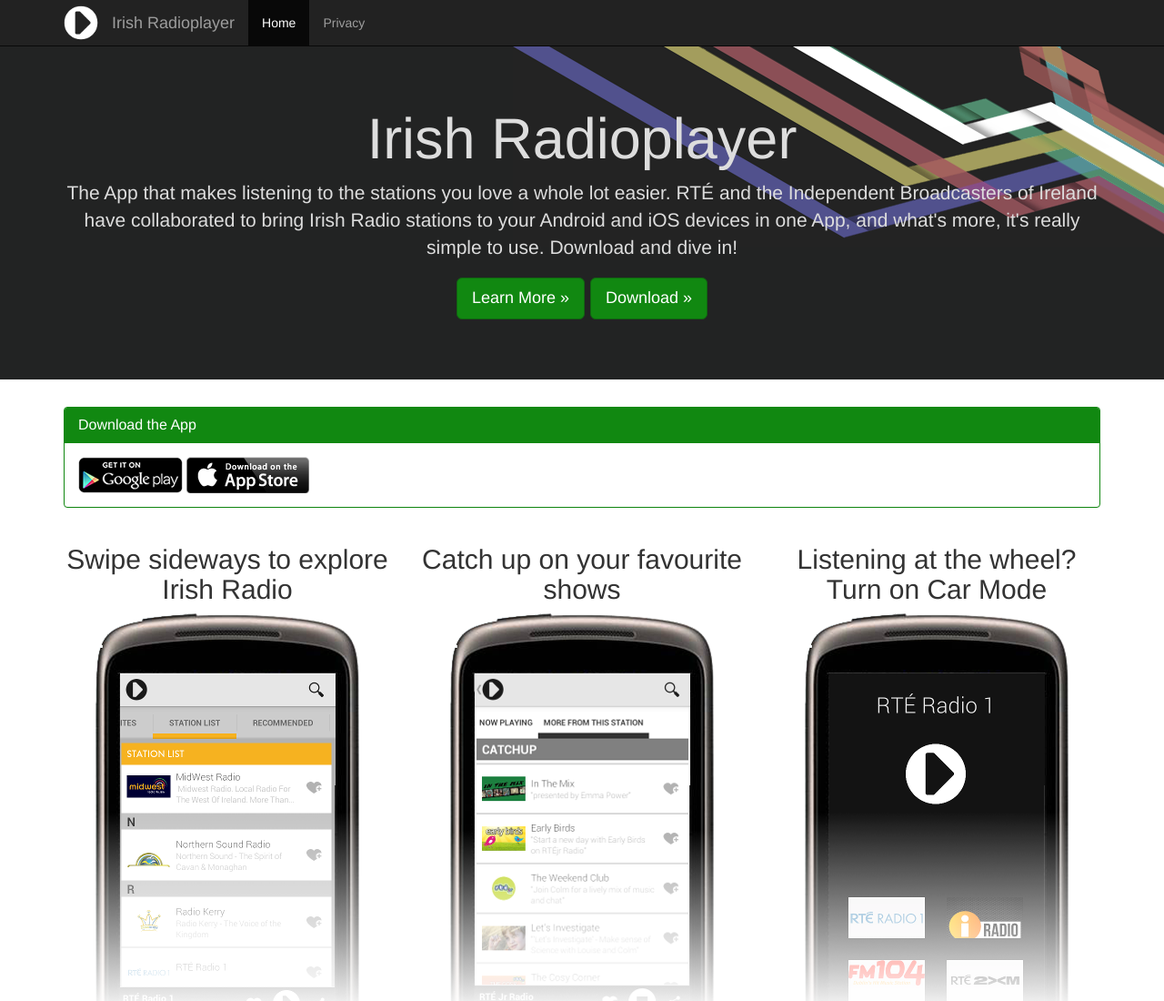
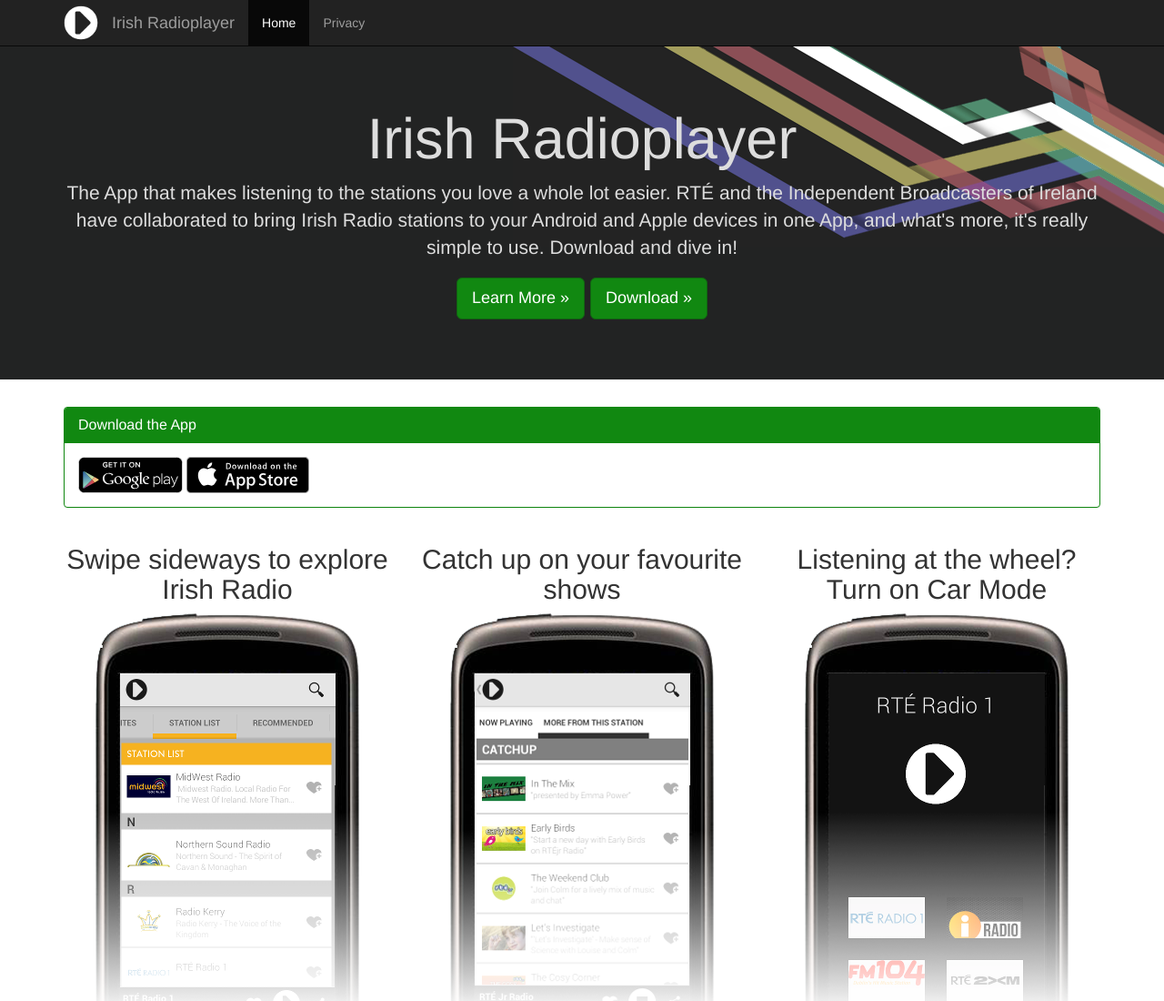
Before and after one commit to ian-llewellyn/radioplayer.ie, a plain HTML site: page index.html in a window 1280 px wide. Shown: the top 1100 px of the page at 91% size. Drawn offline with nearby package versions, Linux system fonts and the light colour scheme.

Commit message:
Changed from PNG to SVG graphics for badges. Updated test in main body. Fixed very minor HTML prettiness.

```diff
--- a/index.html
+++ b/index.html
@@ -38,7 +38,7 @@
             <span class="icon-bar"></span>
             <span class="icon-bar"></span>
           </button>
-          <a class="navbar-brand" href="#" ><img src="images/play-logo.png" alt="Irish Radioplayer Play Logo"/></a>
+          <a class="navbar-brand" href="#"><img src="images/play-logo.png" alt="Irish Radioplayer Play Logo"/></a>
         </div>
         <div id="navbar" class="navbar-collapse collapse">
           <span class="navbar-brand">Irish Radioplayer</span>
@@ -54,7 +54,7 @@
     <div class="jumbotron">
       <div class="container">
         <h1>Irish Radioplayer</h1>
-        <p>The App that makes listening to the stations you love a whole lot easier. RTÉ and the Independent Broadcasters of Ireland have collaborated to bring Irish Radio stations to your Android and iOS devices in one App, and what's more, it's really simple to use. Download and dive in!</p>
+        <p>The App that makes listening to the stations you love a whole lot easier. RTÉ and the Independent Broadcasters of Ireland have collaborated to bring Irish Radio stations to your Android and Apple devices in one App, and what's more, it's really simple to use. Download and dive in!</p>
         <p><a class="btn btn-primary btn-lg" href="#features" role="button">Learn More &raquo;</a><a class="btn btn-primary btn-lg" href="#download" role="button">Download &raquo;</a></p>
       </div>
     </div>
@@ -65,8 +65,10 @@
           <h3 class="panel-title"><a name="download" id="download">Download the App</a></h3>
         </div>
         <div class="panel-body">
-          <a href="#"><img src="images/googleplay.png"/></a>
-          <a href="#"><img src="images/appstore.png"/></a>
+          <a href="https://play.google.com/store/apps/details?id=Irish Radioplayer">
+            <img alt="Get it on Google Play" src="images/googleplay.svg" style="height: 40px"/>
+          </a>
+          <a href="#"><img src="images/appstore.svg" style="height: 40px"/></a>
         </div>
       </div>
 
```
Also changed, not shown: images/appstore.png (deleted), images/appstore.svg (added), images/googleplay.png (deleted), images/googleplay.svg (added).
